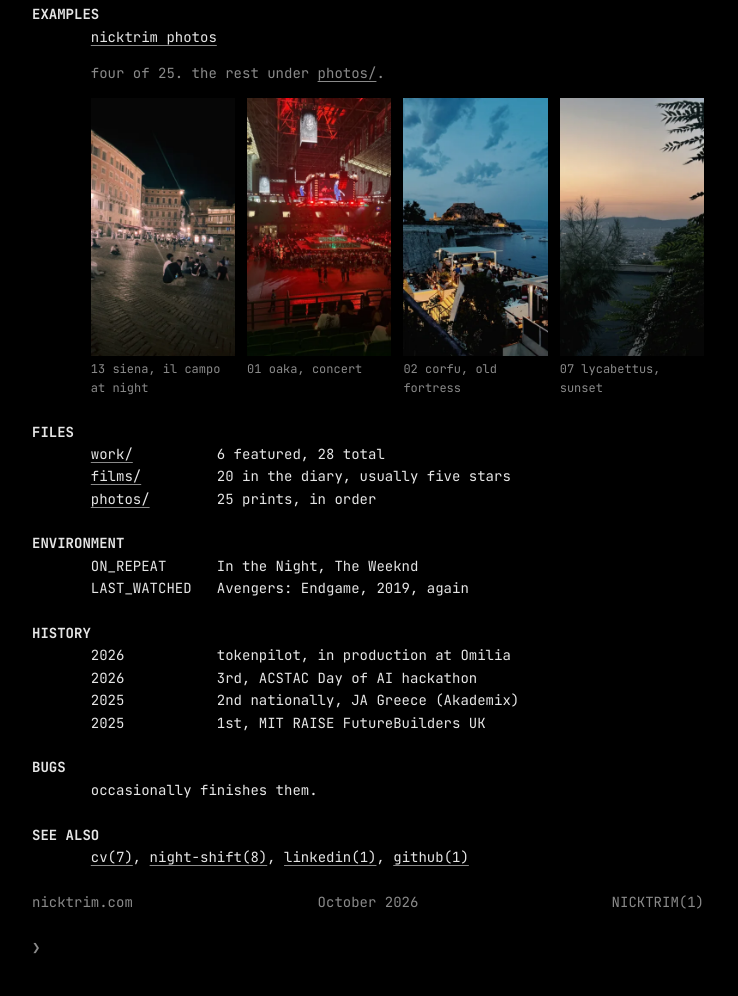
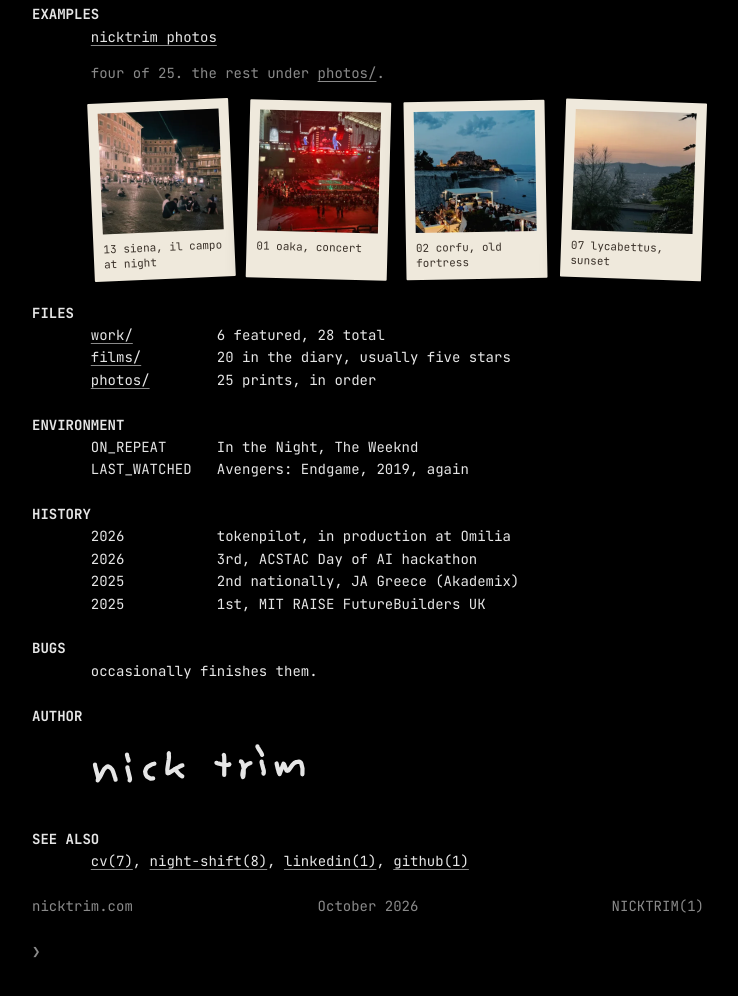
Before and after one commit to nitrimandylis/portfolio, an Astro site: page / in a window 1280 px wide. Shown: the part 532-1528 px from the top of the page, without its empty margins (272-1010 px from the left). Built offline with nearby package versions, Linux system fonts and the light colour scheme; Astro itself is replaced by a stand-in of ours.

Commit message:
man page: prints as polaroids, signed AUTHOR section

```diff
--- a/src/pages/index.astro
+++ b/src/pages/index.astro
@@ -4,6 +4,7 @@ import Page from '../layouts/Page.astro';
 import { featured } from '../data/work';
 import { logged, latest } from '../data/films';
 import { photos, projectCount, song, month, history, examples } from '../data/site';
+import signature from '../../public/hand/name.svg?raw'; // inline, so the strokes take the text colour
 const pad = (n: number) => String(n).padStart(2, '0');
 ---
 <Page>
@@ -30,10 +31,10 @@ const pad = (n: number) => String(n).padStart(2, '0');
         <p><a href="/photos">nicktrim photos</a></p>
         <p class="mu">four of {photos.length}. the rest under <a href="/photos">photos/</a>.</p>
         <div class="examples">
-          {examples.map(p => (
-            <a href={`/photos#${p.file}`}>
-              <img src={`/img/photos/${p.file}-600.webp`} alt={p.name} width={p.w} height={p.h} style={`aspect-ratio:${p.w}/${p.h}`}>
-              <span class="mu">{pad(p.num)} {p.name}</span>
+          {examples.map((p, i) => (
+            <a class="pol" href={`/photos#${p.file}`} style={`--r:${[-2.5,1.5,-1,2][i]}deg`}>
+              <img src={`/img/photos/${p.file}-600.webp`} alt={p.name} width={p.w} height={p.h}>
+              <span>{pad(p.num)} {p.name}</span>
             </a>
           ))}
         </div>
@@ -60,6 +61,9 @@ const pad = (n: number) => String(n).padStart(2, '0');
     <section><h2>BUGS</h2>
       <div class="b">occasionally finishes them.</div></section>
 
+    <section><h2>AUTHOR</h2>
+      <div class="b"><a class="sig" href="/about" aria-label="nick trimandylis, about"><Fragment set:html={signature} /></a></div></section>
+
     <section><h2>SEE ALSO</h2>
       <div class="b"><a href="/cv">cv(7)</a>, <a href="https://os.nicktrim.com">night-shift(8)</a>, <a href="https://www.linkedin.com/in/nitrimandylis">linkedin(1)</a>, <a href="https://github.com/nitrimandylis">github(1)</a></div></section>
 
@@ -84,17 +88,20 @@ const pad = (n: number) => String(n).padStart(2, '0');
   .kv{display:grid;grid-template-columns:14ch 1fr;column-gap:1ch}
   .kv a{justify-self:start}
   .nw{white-space:nowrap}
-  /* four prints in a row at their own shape, captions under. a phone gets two by two */
-  .examples{display:grid;grid-template-columns:repeat(4,1fr);gap:12px;align-items:start;margin-top:1em}
-  .examples a{text-decoration:none}
-  .examples img{width:100%;height:auto}
-  .examples a:hover img{outline:1px solid var(--fg);outline-offset:3px}
-  .examples span{display:block;font-size:12px;margin-top:4px}
+  /* four prints, clipped on as polaroids: cream frame, square crop, chin for the caption, each sitting a little crooked */
+  .examples{display:grid;grid-template-columns:repeat(4,1fr);gap:16px;margin-top:1.2em}
+  .pol{display:block;text-decoration:none;background:#efe9dc;color:#3a3129;padding:7% 7% 0;border-radius:1px;transform:rotate(var(--r));box-shadow:0 1px 2px rgba(0,0,0,.6),0 10px 24px -8px rgba(0,0,0,.8)}
+  .pol img{width:100%;height:auto;aspect-ratio:1;object-fit:cover}
+  .pol span{display:block;font-size:11px;line-height:1.3;padding:8px 0 10px;min-height:2.6em}
+  .pol:hover{transform:rotate(0deg)}
+  /* the signature: his strokes, in the text colour, the size of a pen on paper */
+  .sig{display:inline-block;color:var(--fg)}
+  .sig svg{width:160px;height:auto;display:block}
   @media (max-width:640px){
     .man{padding:28px 14px;justify-content:flex-start}
     .b{padding-left:3ch}
     .hf{font-size:.9em}
     .kv{grid-template-columns:13ch 1fr}
-    .examples{grid-template-columns:1fr 1fr}
+    .examples{grid-template-columns:1fr 1fr;gap:12px}
   }
 </style>
```
Also changed, not shown: PRODUCT.md (+12 -0 lines).
